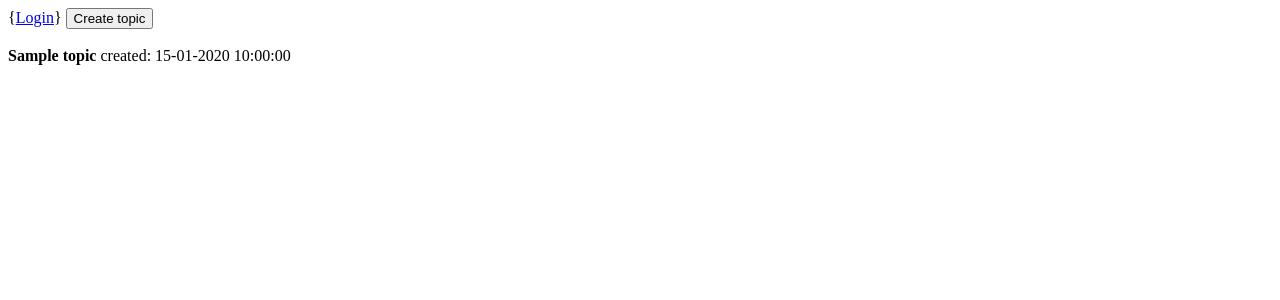
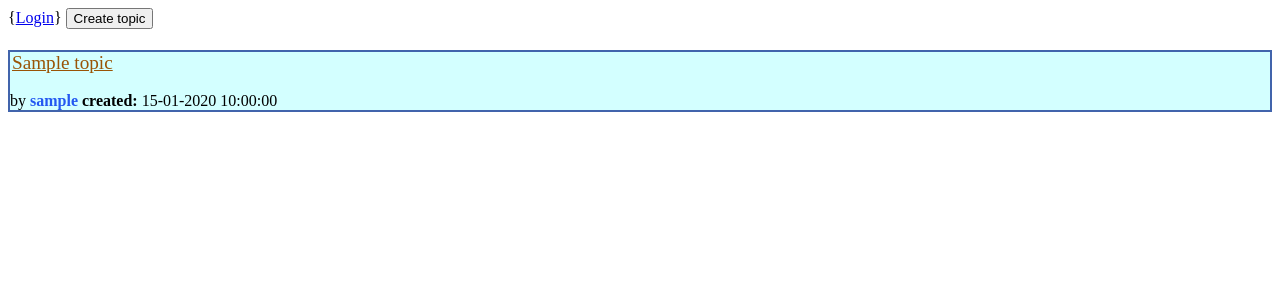
Before and after one commit to opturtio/Forum, a Flask app: template templates/forum.html in a window 1280 px wide. Shown: the top 300 px of the page. Run offline with Flask 2, Linux system fonts and the light colour scheme; the template is opened without the code that fills it: most values are stand-ins (such as "Sample title", 1, 10 or a date in 2020).

Commit message:
Creating some styling to forum page

```diff
--- a/routes.py
+++ b/routes.py
@@ -42,7 +42,10 @@ def logout():
 def forum():
     if request.method == "GET":
         topics = database.fetch_topic()
-    return render_template("forum.html", topics=topics)
+        username = session["username"]
+        return render_template("forum.html", topics=topics, username=username)
+    #if request.method == "POST":
+        #topic_link =
 
 @app.route("/create_topic", methods=["GET", "POST"])
 def create_topic():
--- a/static/forum.css
+++ b/static/forum.css
@@ -16,5 +16,18 @@ body {
     max-height: 150px;
     font-size: larger;
     letter-spacing: 2px;
+}
 
+.topic_box {
+    background-color: rgb(211, 255, 255);
+    border-style: solid;
+    border: 2px solid rgb(65, 100, 172);
+    margin-top: 3px;
+ }
+
+.topic_link a {
+    color:rgb(153, 84, 6);
+    font-size: larger;
+    margin-left: 2px;
+    margin-top: 3px;
 }
--- a/templates/forum.html
+++ b/templates/forum.html
@@ -7,7 +7,10 @@
 <br>
 <br>
 {% for topic in topics %}
-<strong>{{ topic.topic}}</strong> created: {{topic.created_at.strftime("%d-%m-%Y %H:%M:%S")}} <!-- TODO link from every topic to comments of that topic-->
+<div class="topic_box">
+<div class="topic_link"><a href="{{ topic.topic }}">{{ topic.topic }}</a></div><br> <!-- TODO link from every topic to comments of that topic-->
+by <strong><p style="color:rgb(36, 88, 241); display:inline;">{{ username }}</p></strong> <strong>created:</strong> {{topic.created_at.strftime("%d-%m-%Y %H:%M:%S")}}
+</div>
 <br>
 <br>
 {% endfor %}
```
